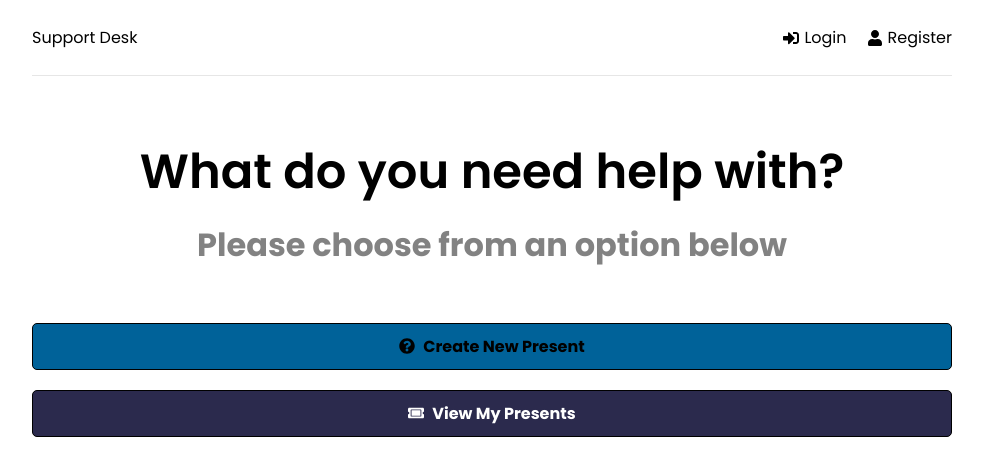
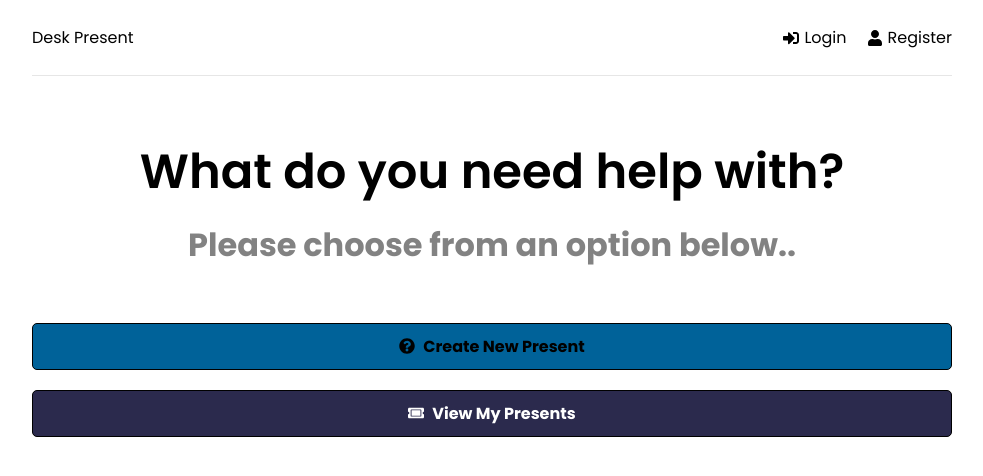
Before and after one commit to urielparavi/project-tickets, a React (Create React App) app in the folder frontend/: page / in a window 1280 px wide. Shown: the top 476 px of the page, without its empty margins (148-1131 px from the left). Built offline with nearby package versions, Linux system fonts and the light colour scheme.

Commit message:
soping commit

```diff
--- a/frontend/src/components/Header.jsx
+++ b/frontend/src/components/Header.jsx
@@ -17,7 +17,7 @@
   return (
     <header className="header">
       <div className="logo">
-        <Link to='/'>Support Desk</Link>
+        <Link to='/'>Desk Present</Link>
       </div>
       <ul>
         {user ? (
--- a/frontend/src/index.css
+++ b/frontend/src/index.css
@@ -74,6 +74,10 @@
 
 .header ul li a svg {
   margin-right: 5px;
+}
+
+.logo {
+  cursor: pointer;
 }
 
 .heading {
--- a/frontend/src/pages/Home.jsx
+++ b/frontend/src/pages/Home.jsx
@@ -7,7 +7,7 @@
     <>
       <section className="heading">
         <h1>What do you need help with?</h1>
-        <p>Please choose from an option below</p>
+        <p>Please choose from an option below..</p>
       </section>
 
       <Link to='/new-present' className='btn btn-reverse btn-block btn-present'>
```
